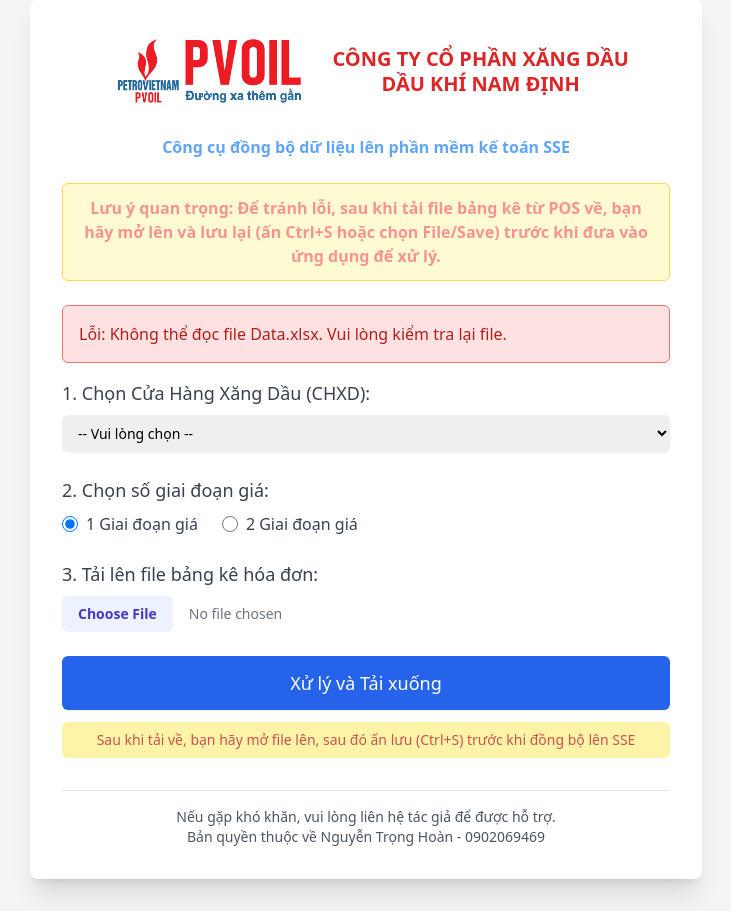
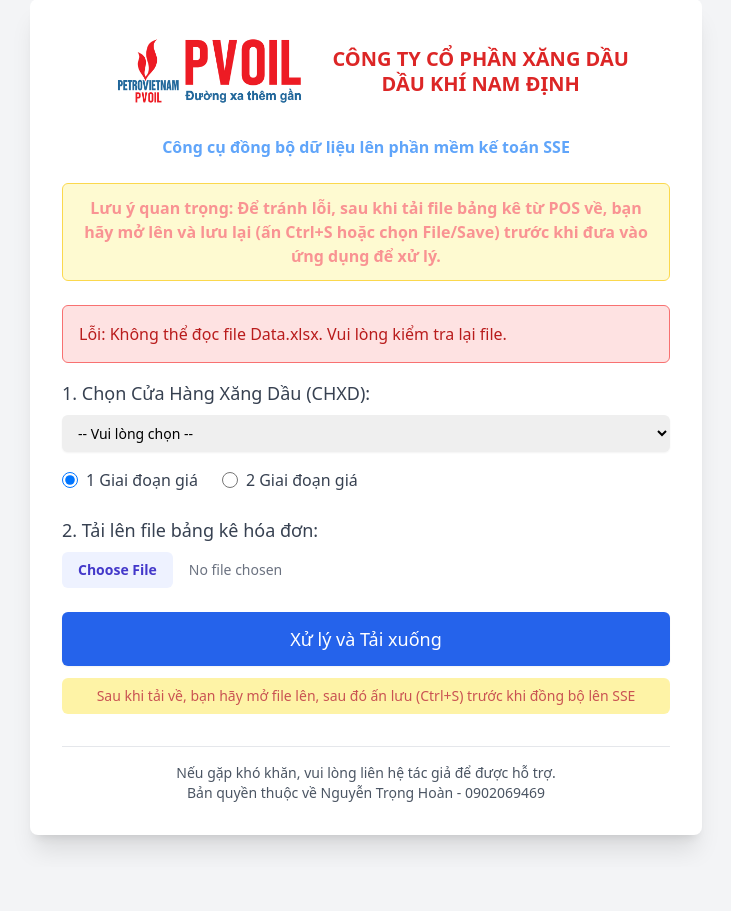
Before and after one commit to TrongHoan81/UpSSE_render, a Flask app: page / in a window 1280 px wide. Shown: the part 33-944 px from the top of the page, without its empty margins (274-1005 px from the left). After the commit the page ends 883 px from the top, so only its background shows below. Run offline with Flask 3, Linux system fonts and the light colour scheme; some libraries are stand-ins or nearby versions.

Commit message:
Cập nhật giao diện người dùng

```diff
--- a/templates/index.html
+++ b/templates/index.html
@@ -4,10 +4,8 @@
     <meta charset="UTF-8">
     <meta name="viewport" content="width=device-width, initial-scale=1.0">
     <title>Công cụ đồng bộ SSE</title>
-    <!-- Include Tailwind CSS for styling -->
     <script src="https://cdn.tailwindcss.com"></script>
 
-    <!-- Google tag (gtag.js) -->
     <script async src="https://www.googletagmanager.com/gtag/js?id=G-1ZG44VNZQ9"></script>
     <script>
       window.dataLayer = window.dataLayer || [];
@@ -17,7 +15,6 @@
       gtag('config', 'G-1ZG44VNZQ9');
     </script>
 
-    <!-- Custom CSS for blinking warning -->
     <style>
         @keyframes blinker {
             50% { opacity: 0.7; }
@@ -30,9 +27,7 @@
 <body class="bg-gray-100 flex items-center justify-center min-h-screen py-8">
 
     <div class="w-full max-w-2xl bg-white rounded-lg shadow-xl p-8">
-        <!-- Header -->
         <div class="flex items-center justify-center space-x-4 mb-6">
-            <!-- Giả sử bạn có file Logo.png trong thư mục static -->
             <img src="{{ url_for('static', filename='Logo.png') }}" alt="Logo Công Ty" class="h-20">
             <div class="text-center">
                 <h2 class="text-xl font-bold text-red-600 leading-tight">CÔNG TY CỔ PHẦN XĂNG DẦU</h2>
@@ -42,12 +37,10 @@
 
         <h1 class="text-base font-bold text-center text-blue-400 mb-6">Công cụ đồng bộ dữ liệu lên phần mềm kế toán SSE</h1>
 
-        <!-- Blinking Warning Box -->
         <div class="blinking-warning p-3 mb-6 bg-yellow-100 border border-yellow-400 rounded-md text-center">
             <p class="text-red-400 font-bold">Lưu ý quan trọng: Để tránh lỗi, sau khi tải file bảng kê từ POS về, bạn hãy mở lên và lưu lại (ấn Ctrl+S hoặc chọn File/Save) trước khi đưa vào ứng dụng để xử lý.</p>
         </div>
 
-        <!-- Flash Messages for Errors -->
         {% with messages = get_flashed_messages(with_categories=true) %}
             {% if messages %}
                 {% for category, message in messages %}
@@ -62,9 +55,8 @@
             {% endif %}
         {% endwith %}
 
-        <!-- Upload Form -->
         <form action="{{ url_for('process') }}" method="post" enctype="multipart/form-data" class="space-y-6">
-            <!-- 1. Dropdown for CHXD -->
+
             <div>
                 <label for="chxd" class="block text-lg font-medium text-gray-700 mb-2">1. Chọn Cửa Hàng Xăng Dầu (CHXD):</label>
                 <select id="chxd" name="chxd" required class="mt-1 block w-full pl-3 pr-10 py-2 text-base border-gray-300 focus:outline-none focus:ring-indigo-500 focus:border-indigo-500 sm:text-sm rounded-md shadow-sm">
@@ -73,13 +65,8 @@
                         <option value="{{ item }}">{{ item }}</option>
                     {% endfor %}
                 </select>
-            </div>
 
-            <!-- BẮT ĐẦU PHẦN CHỈNH SỬA -->
-            <!-- 2. Price Period Selection -->
-            <div>
-                <label class="block text-lg font-medium text-gray-700 mb-2">2. Chọn số giai đoạn giá:</label>
-                <div class="mt-2 flex items-center space-x-6">
+                <div class="mt-4 flex items-center space-x-6">
                     <label class="flex items-center">
                         <input type="radio" name="price_periods" value="1" class="h-4 w-4 text-indigo-600 border-gray-300 focus:ring-indigo-500" checked onchange="toggleInvoiceInput()">
                         <span class="ml-2 text-gray-700">1 Giai đoạn giá</span>
@@ -91,15 +78,13 @@
                 </div>
             </div>
 
-            <!-- New Price Invoice Number Input (hidden by default) -->
             <div id="invoice-input-container" class="hidden">
                 <label for="invoice_number" class="block text-lg font-medium text-gray-700 mb-2">Nhập số hóa đơn đầu tiên của giá mới:</label>
                 <input type="text" name="invoice_number" id="invoice_number" placeholder="Nhập chính xác số hóa đơn từ file bảng kê" class="mt-1 block w-full pl-3 pr-10 py-2 text-base border-gray-300 focus:outline-none focus:ring-indigo-500 focus:border-indigo-500 sm:text-sm rounded-md shadow-sm">
             </div>
 
-            <!-- 3. File Uploader -->
             <div>
-                <label for="file" class="block text-lg font-medium text-gray-700 mb-2">3. Tải lên file bảng kê hóa đơn:</label>
+                <label for="file" class="block text-lg font-medium text-gray-700 mb-2">2. Tải lên file bảng kê hóa đơn:</label>
                 <input type="file" name="file" id="file" required class="block w-full text-sm text-gray-500
                     file:mr-4 file:py-2 file:px-4
                     file:rounded-md file:border-0
@@ -108,10 +93,6 @@
                     hover:file:bg-indigo-100
                 ">
             </div>
-            <!-- KẾT THÚC PHẦN CHỈNH SỬA -->
-
-
-            <!-- Submit Button -->
             <div>
                 <button type="submit" class="w-full flex justify-center py-3 px-4 border border-transparent rounded-md shadow-sm text-lg font-medium text-white bg-blue-600 hover:bg-blue-700 focus:outline-none focus:ring-2 focus:ring-offset-2 focus:ring-blue-500">
                     Xử lý và Tải xuống
@@ -122,14 +103,12 @@
             </div>
         </form>
 
-        <!-- Footer -->
         <div class="mt-8 border-t pt-4 text-center">
             <p class="text-sm text-gray-600">Nếu gặp khó khăn, vui lòng liên hệ tác giả để được hỗ trợ.</p>
             <p class="text-sm text-gray-600">Bản quyền thuộc về Nguyễn Trọng Hoàn - 0902069469</p>
         </div>
     </div>
 
-    <!-- JavaScript to toggle visibility -->
     <script>
         function toggleInvoiceInput() {
             const pricePeriods = document.querySelector('input[name="price_periods"]:checked').value;
```
